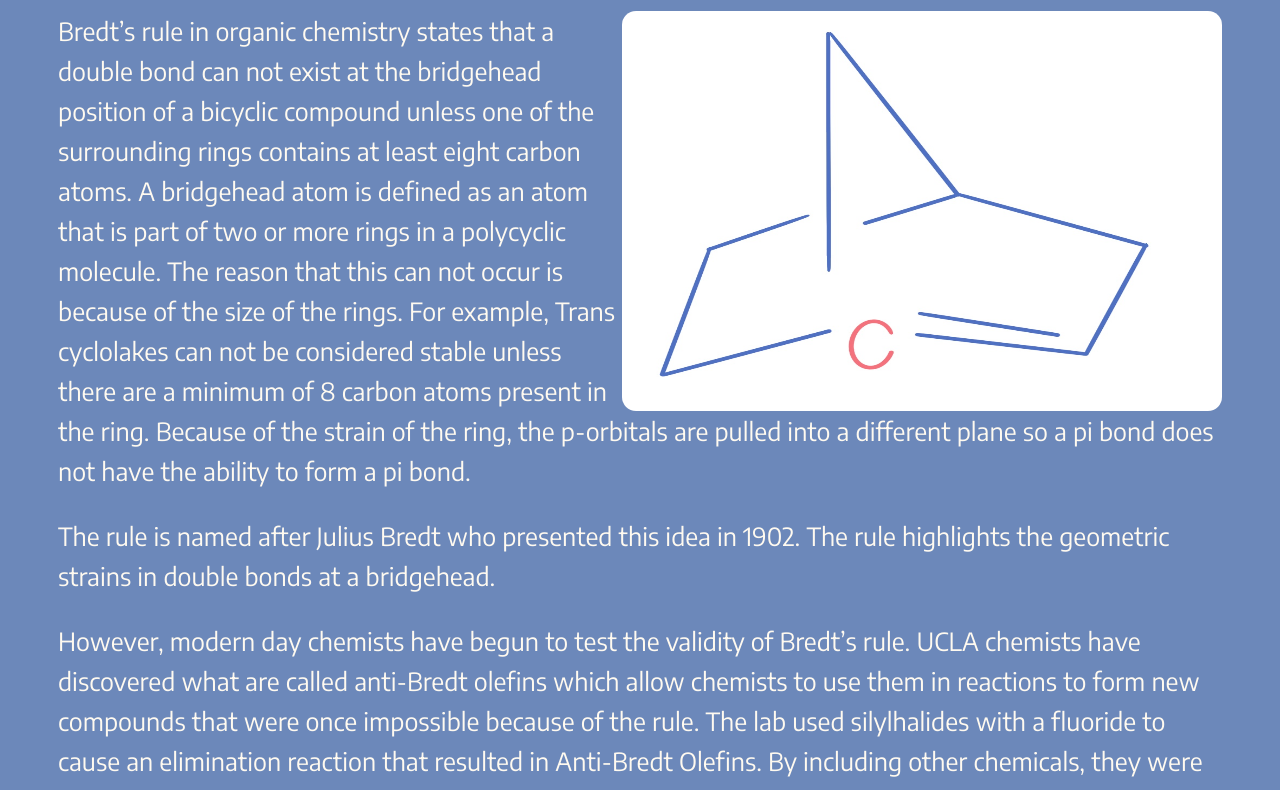
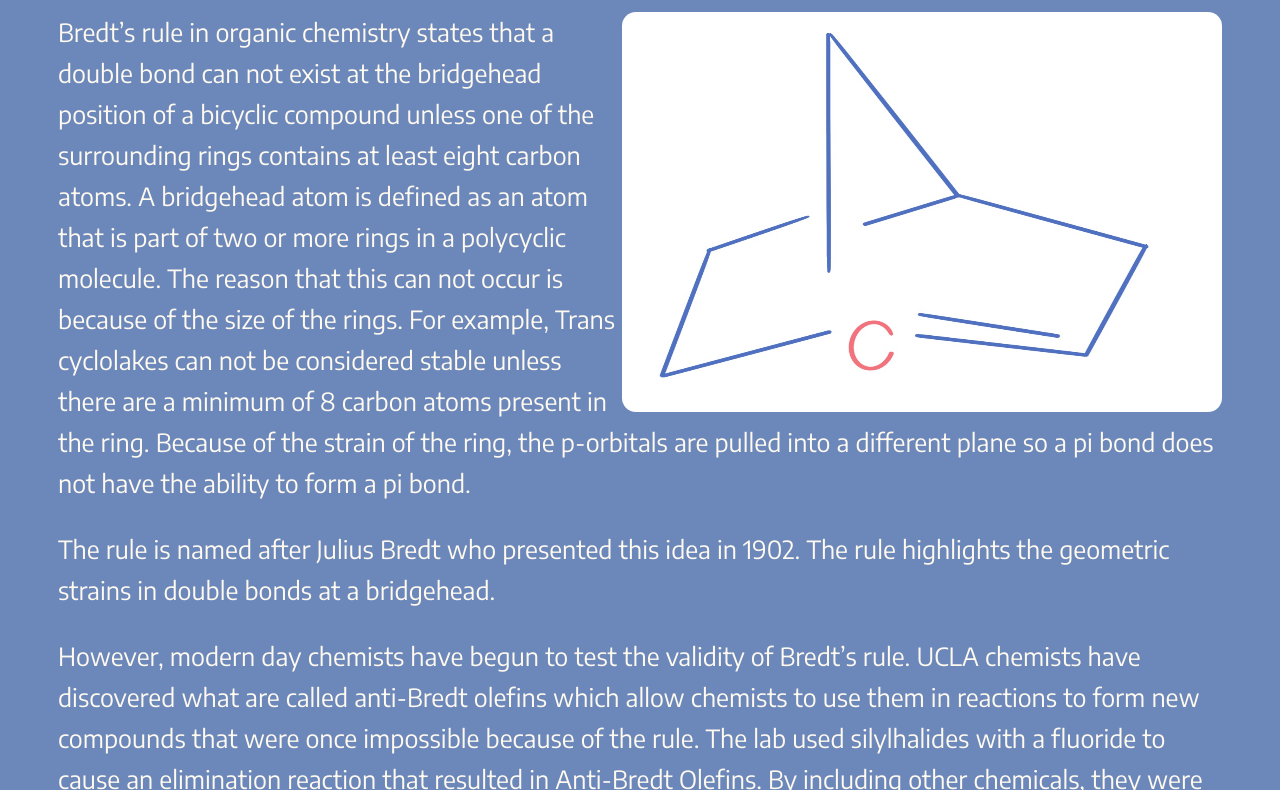
Before and after one commit to JamiePehkonen/organic-chemistry-, a plain HTML site: page bredts-rule.html in a window 1280 px wide. Shown: the part 255-1045 px from the top of the page. Drawn offline with Linux system fonts and the light colour scheme.

Commit message:
Update bredts-rule.css

```diff
--- a/bredts-rule.css
+++ b/bredts-rule.css
@@ -9,7 +9,7 @@
     margin: 50px;
     padding-top: 0px;
     font-size: 25px;
-    line-height: 40px;
+    line-height: 41px;
 
 }
 
```
